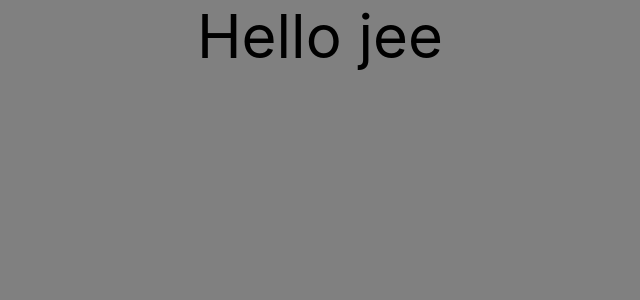
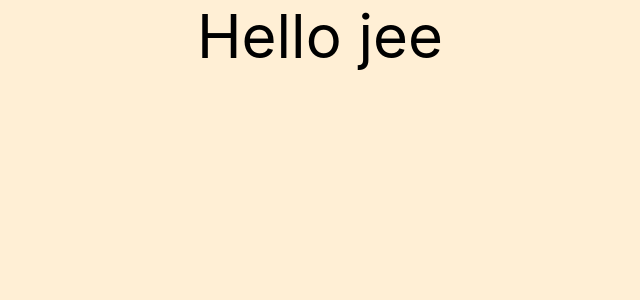
Before and after one commit to siddharthatomar33/Demoshopapp, a React (Create React App) app: page / in a window 1280 px wide. Shown: the top 300 px of the page, without its empty margins (320-960 px from the left). Built offline with nearby package versions, Linux system fonts and the light colour scheme.

Commit message:
demoshopapp

```diff
--- a/src/App.css
+++ b/src/App.css
@@ -1,7 +1,7 @@
 .App {
   text-align: center;
   font-size: 60px;
-  background-color: grey;
+  background-color: papayawhip;
   width: 100vw;
   height: 100vh;
 }
```
